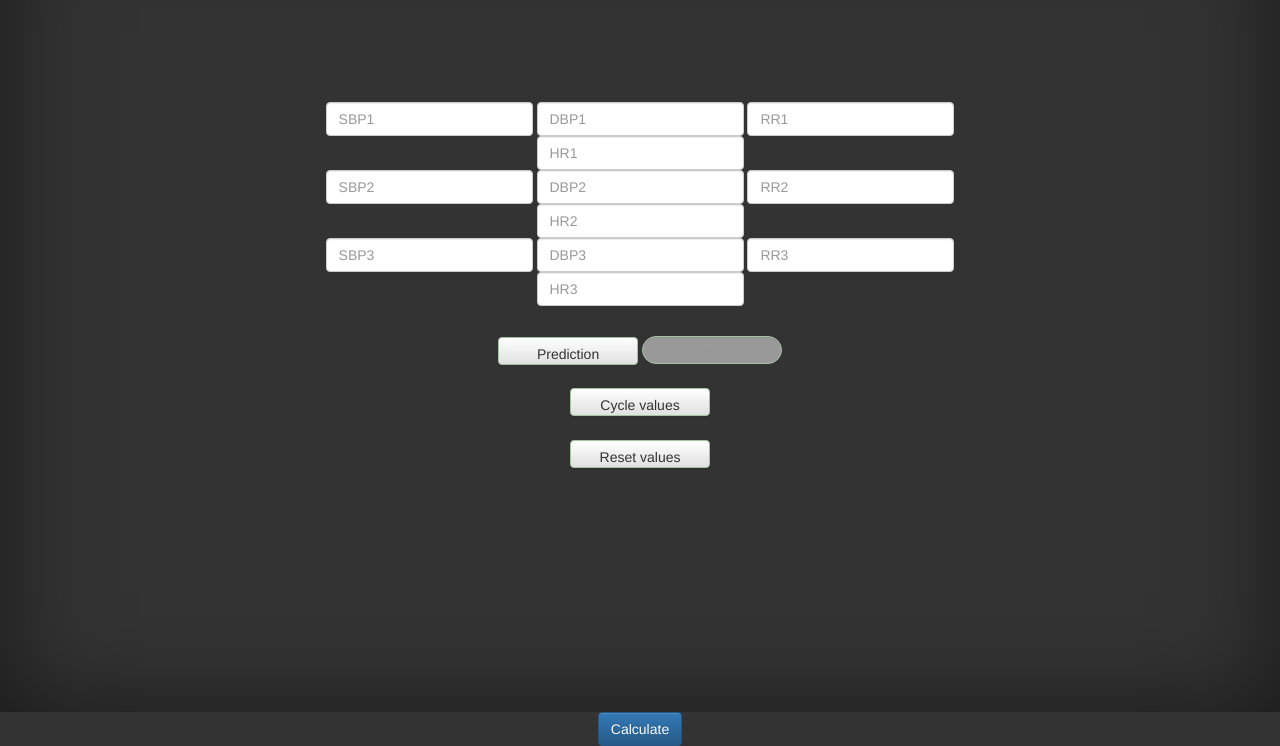
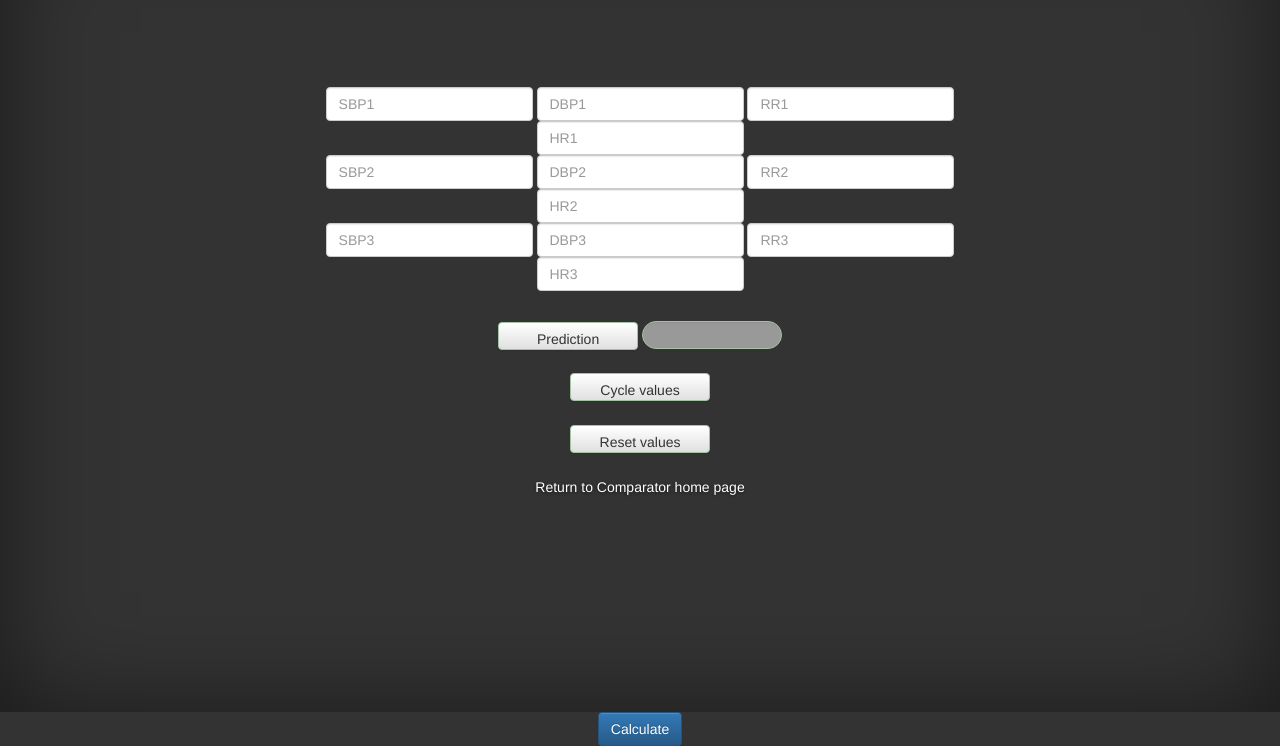
Before and after one commit to drew-pruett/comparator, a plain HTML site: page index3.html in a window 1280 px wide. Shown: the part 88-834 px from the top of the page. Drawn offline with nearby package versions, Linux system fonts and the light colour scheme.

Commit message:
adding a return to comparator link

```diff
--- a/index3.html
+++ b/index3.html
@@ -99,6 +99,7 @@
               </p>              <p class="button-container">
                 <button class="btn btn-default" onClick="reset()" > Reset values </button>
               </p>
+              <p><a href="http://drwe-pruett.github.io/comparator/"> Return to Comparator home page </a></p>
           </div>
         </div>
         </div>
```
